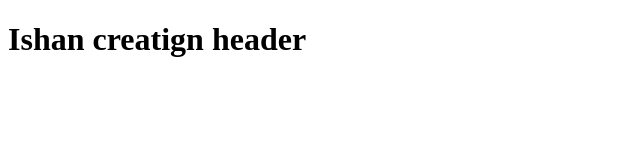
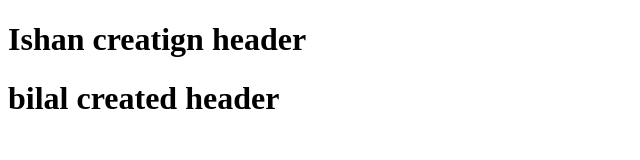
Before and after one commit to ishan249/demo, a plain HTML site: page index.html in a window 1280 px wide. Shown: the whole page, without its empty margins (0-640 px from the left). Drawn offline with Linux system fonts and the light colour scheme.

Commit message:
bilal adding header

```diff
--- a/index.html
+++ b/index.html
@@ -8,5 +8,6 @@
 </head>
 <body>
     <h1>Ishan creatign header</h1>
+    <h1>bilal created header</h1>
 </body>
 </html>
```
